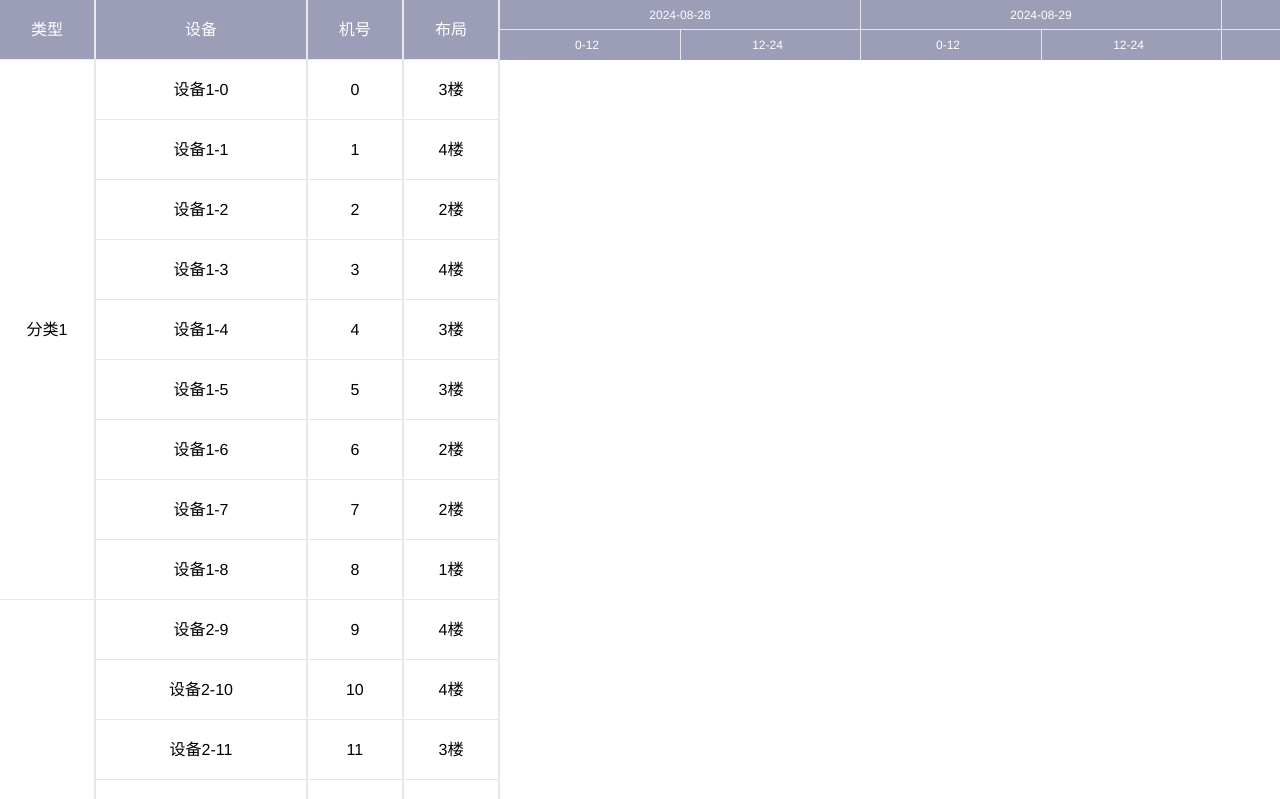
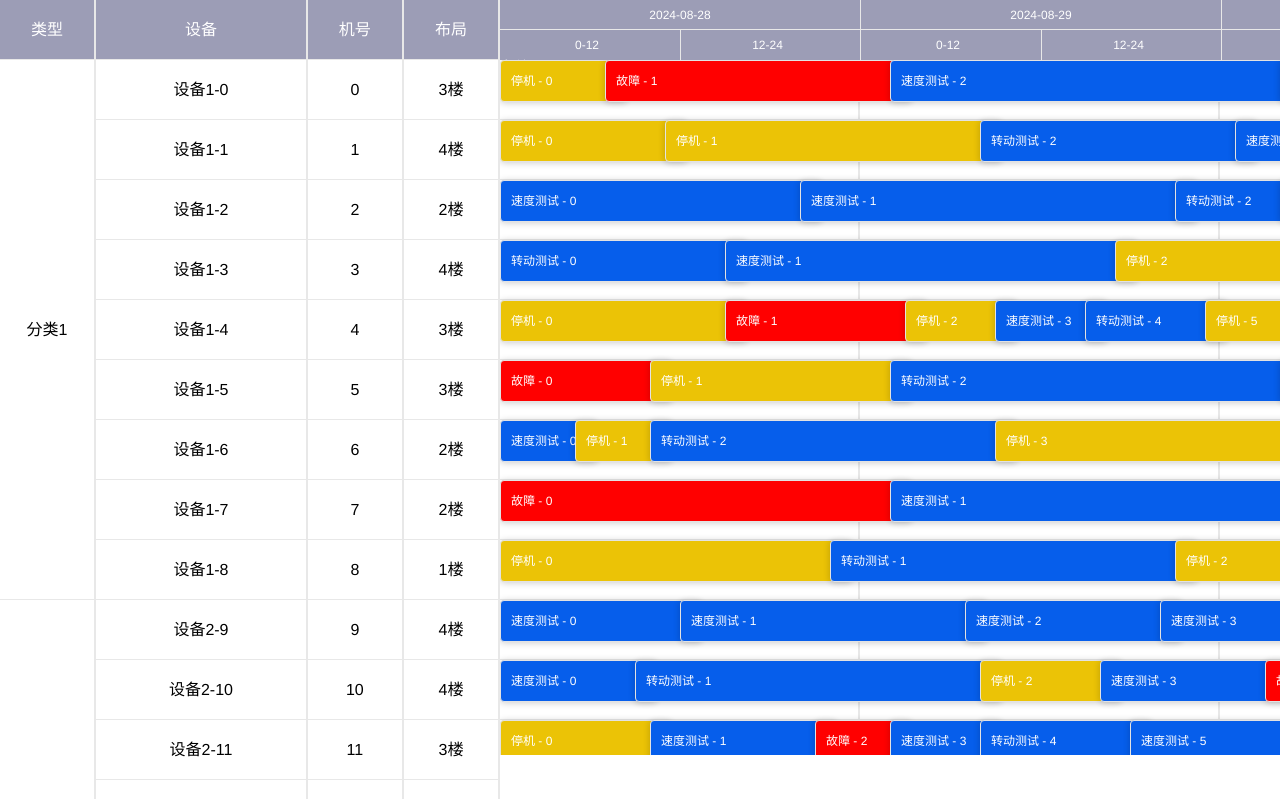
Before and after one commit to RT19702/Vue-Gantt, a Vue app: page / in a window 1280 px wide. Shown: the top 799 px of the page. Built offline with nearby package versions, Linux system fonts and the light colour scheme.

Commit message:
2024-08-29甘特图数据显示

```diff
--- a/src/components/Gant/index.scss
+++ b/src/components/Gant/index.scss
@@ -10,6 +10,25 @@ $tableHeadColor: #9c9db6;
 $tableHeadFontColor: #ffffff;
 //表中边框的颜色
 $tableBorderColor: #e8e8e8;
+//表的一行被激活后的颜色
+$tableRowActiveColor: rgba(255, 215, 0, 0.15);
+//状态颜色
+$typeBgColor0: #20c200; // 运行
+$typeTextColor0: #ffffff;
+$typeBgColor1: #065eeb; // 待机
+$typeTextColor1: #ffffff;
+$typeBgColor2: #ebc306; // 预留
+$typeTextColor2: #ffffff;
+$typeBgColor3: #ff0000; // 检修
+$typeTextColor3: #ffffff;
+
+.gantt-grab {
+  cursor: grab;
+}
+
+.gantt-grabbing {
+  cursor: grabbing;
+}
 .gant-main {
   display: flex;
   width: 100%;
@@ -17,6 +36,7 @@ $tableBorderColor: #e8e8e8;
 
   .left {
     width: $leftSideWidth;
+
     // overflow-y: hidden;
     // overflow-x: scroll;
     .head {
@@ -52,6 +72,62 @@ $tableBorderColor: #e8e8e8;
         z-index: 2;
       }
     }
+
+    .content {
+      height: calc(100vh - #{$topBarHeight} - #{$tableHeadHeight});
+      overflow-x: auto;
+
+      .gantt-grid {
+        display: inline-block;
+        overflow: hidden;
+        z-index: 1;
+
+        .gantt-row-relative {
+          position: relative;
+          transition: background-color 0.2s;
+
+          &.gantt-row-active {
+            background-color: $tableRowActiveColor;
+          }
+
+          //时间块的样式
+          .time-block {
+            position: absolute;
+            height: 40px;
+            line-height: 40px;
+            padding-left: 10px;
+            padding-right: 10px;
+            background-color: red;
+            border-radius: 4px;
+            z-index: 3;
+            color: #ffffff;
+            font-size: 12px !important;
+            border: 1px solid #e3e3e3;
+            box-shadow: 0 1px 7px 0 rgba(0, 0, 0, 0.2);
+
+            &.block-type-0 {
+              background-color: $typeBgColor0;
+              color: $typeTextColor0;
+            }
+
+            &.block-type-1 {
+              background-color: $typeBgColor1;
+              color: $typeTextColor1;
+            }
+
+            &.block-type-2 {
+              background-color: $typeBgColor2;
+              color: $typeTextColor2;
+            }
+
+            &.block-type-3 {
+              background-color: $typeBgColor3;
+              color: $typeTextColor3;
+            }
+          }
+        }
+      }
+    }
   }
 
   .gantt-row {
@@ -70,27 +146,31 @@ $tableBorderColor: #e8e8e8;
     border-right: 2px solid $tableBorderColor;
     border-bottom: 1px solid $tableBorderColor;
   }
+
   .gantt-time-block {
     box-sizing: border-box;
     //border: 1px solid #999999;
     font-size: 12px;
+
     .top {
       box-sizing: border-box;
       border-bottom: 1px solid $tableBorderColor;
       border-right: 1px solid $tableBorderColor;
       text-align: center;
       // 60 ÷ 2 = 30
-      height: $tableHeadHeight/2;
-      line-height: $tableHeadHeight/2;
+      height: calc($tableHeadHeight / 2);
+      line-height: calc($tableHeadHeight / 2);
     }
+
     .bottom {
       display: flex;
+
       .day-item {
         //180 ÷ 3 = 60
-        line-height: $tableHeadHeight/2;
+        line-height: calc($tableHeadHeight / 2);
         //为了保持1px 等于1分钟 所以取值60px
         width: 180px;
-        height: $tableHeadHeight/2;
+        height: calc($tableHeadHeight / 2);
 
         &:first-child {
           border-right: 1px solid $tableBorderColor;
@@ -100,6 +180,7 @@ $tableBorderColor: #e8e8e8;
           margin-left: -6px;
           text-align: center;
         }
+
         &:last-child {
           box-sizing: border-box;
           border-right: 1px solid $tableBorderColor;
--- a/src/components/Gant/index.vue
+++ b/src/components/Gant/index.vue
@@ -19,7 +19,7 @@
 					</div>
 					<!--  左边栏的列表内容      -->
 					<div class="left-box">
-						<div class="gantt-row" v-for="(item, index) in gattData">
+						<div class="gantt-row" v-for="(item, index) in ganttData">
 							<div class="gantt-block" :style="mergeCell('typeName', item.typeName, index)">{{ item.typeName }}</div>
 							<div class="text-line-1 gantt-block" style="width:800px;">{{ item.name }}</div>
 							<div class="gantt-block">{{ item.model }}</div>
@@ -48,6 +48,25 @@
 						<div style="width: 200px;height:60px;">备注</div>
 					</div>
 				</div>
+				<div class="content">
+					<!--      甘特图中具体的内容   -->
+					<div class="gantt-grid" ref="box">
+						<!--   网格状图表  -->
+						<div v-for="(item, rowIndex) in ganttData" :key="rowIndex" :id="`ganttRow-${rowIndex}`"
+							class="gantt-row gantt-row-relative">
+							<div v-for="(times, index) in item[listKey]" class="time-block gantt-grab" :key="`times-${index}`"
+								:class="' block-type-' + times.status" :style="timeSorting(times)">
+								{{ times.projectName }}
+							</div>
+							<div class="gantt-block time" v-for="rowIndex in choiceTimeArr.length" :key="rowIndex">
+							</div>
+							<div class="gantt-block" style="width: 200px;"
+								:style="mergeCell('typeName', item.typeName, rowIndex, false)">{{
+									item.remark }}
+							</div>
+						</div>
+					</div>
+				</div>
 			</div>
 		</div>
 	</div>
@@ -56,9 +75,11 @@
 <script setup>
 import mockData from '@/mock/index.js'
 import dayjs from 'dayjs'
-import { ref,onMounted } from 'vue';
+import { ref, onMounted } from 'vue';
 // Mock数据
-const gattData = mockData.getData();
+const ganttData = mockData.getData();
+// 数据列表key名字
+const listKey = "blockList"
 // 当前时间-第十天
 const choiceTime = ref([dayjs().format('YYYY-MM-DD'), dayjs().add(10, 'day').format('YYYY-MM-DD')]);
 const choiceTimeArr = ref([]);
@@ -71,9 +92,9 @@ const initTime = () => {
 // 合并相同的单元格
 const mergeCell = (key, value, index, center = true) => {
 	const returnStyle = {};
-	const nextRow = gattData[index + 1];
-	const lastRow = gattData[index - 1];
-	const isNotLastRow = index < gattData.length - 1;
+	const nextRow = ganttData[index + 1];
+	const lastRow = ganttData[index - 1];
+	const isNotLastRow = index < ganttData.length - 1;
 
 	// 是否显示底部分割线
 	if (isNotLastRow && nextRow?.typeName === value) {
@@ -82,8 +103,8 @@ const mergeCell = (key, value, index, center = true) => {
 
 	// 计算行高
 	let lastIndex = index;
-	for (let rowIndex = index + 1; rowIndex < gattData.length; rowIndex++) {
-		if (gattData[rowIndex][key] === value) {
+	for (let rowIndex = index + 1; rowIndex < ganttData.length; rowIndex++) {
+		if (ganttData[rowIndex][key] === value) {
 			lastIndex = rowIndex;
 		} else {
 			// 如果不相等，就跳出循环 性能优化
@@ -105,6 +126,32 @@ const mergeCell = (key, value, index, center = true) => {
 
 	return returnStyle;
 }
+// 处理时间段位置横排
+const timeSorting = (item) => {
+	let left = 0;
+	let width = 0;
+
+	if (item && item.startTime && item.endTime) {
+		// 确保 startTime 和 endTime 是有效的时间戳
+		const startTime = dayjs(item.startTime).valueOf();
+		// console.log("🚀 ~ timeSorting ~ startTime:", startTime)
+		const endTime = dayjs(item.endTime).valueOf();
+		const choiceStartTime = dayjs(choiceTime.value[0]).valueOf();
+		// console.log("🚀 ~ timeSorting ~ choiceStartTime:", choiceStartTime)
+
+		// 计算 left 和 width
+		left = (startTime - choiceStartTime) / 3600000 * 15;
+		width += (endTime - startTime) / 3600000 * 15;
+	}
+
+	const style = {
+		left: `${left}px`,
+		width: `${width}px`
+	};
+
+	return style;
+};
+
 onMounted(() => {
 	initTime();
 })
--- a/src/mock/index.js
+++ b/src/mock/index.js
@@ -1,3 +1,5 @@
+import dayjs from "dayjs";
+
 const mockData = {
 	randomId: (length = 10) => {
 		return Number(Math.random().toString().substr(3, length) + Date.now()).toString(36);
@@ -23,10 +25,12 @@ const mockData = {
 				model: rowIndex,
 				seat: mockData.randomNum(1, 5) + "楼",
 				blockList: [],
-				remark: "1231231231321dsfsdfsdf"
+				remark: ""
 			}
 
-			let now = new Date("2022-04-14 00:00:00").getTime();
+			// let now = new Date("2024-08-29 00:00:00").getTime();
+			let now = dayjs().startOf('day').valueOf();
+
 			let types = [{
 				status: 1,
 				name: "转动测试"
```
